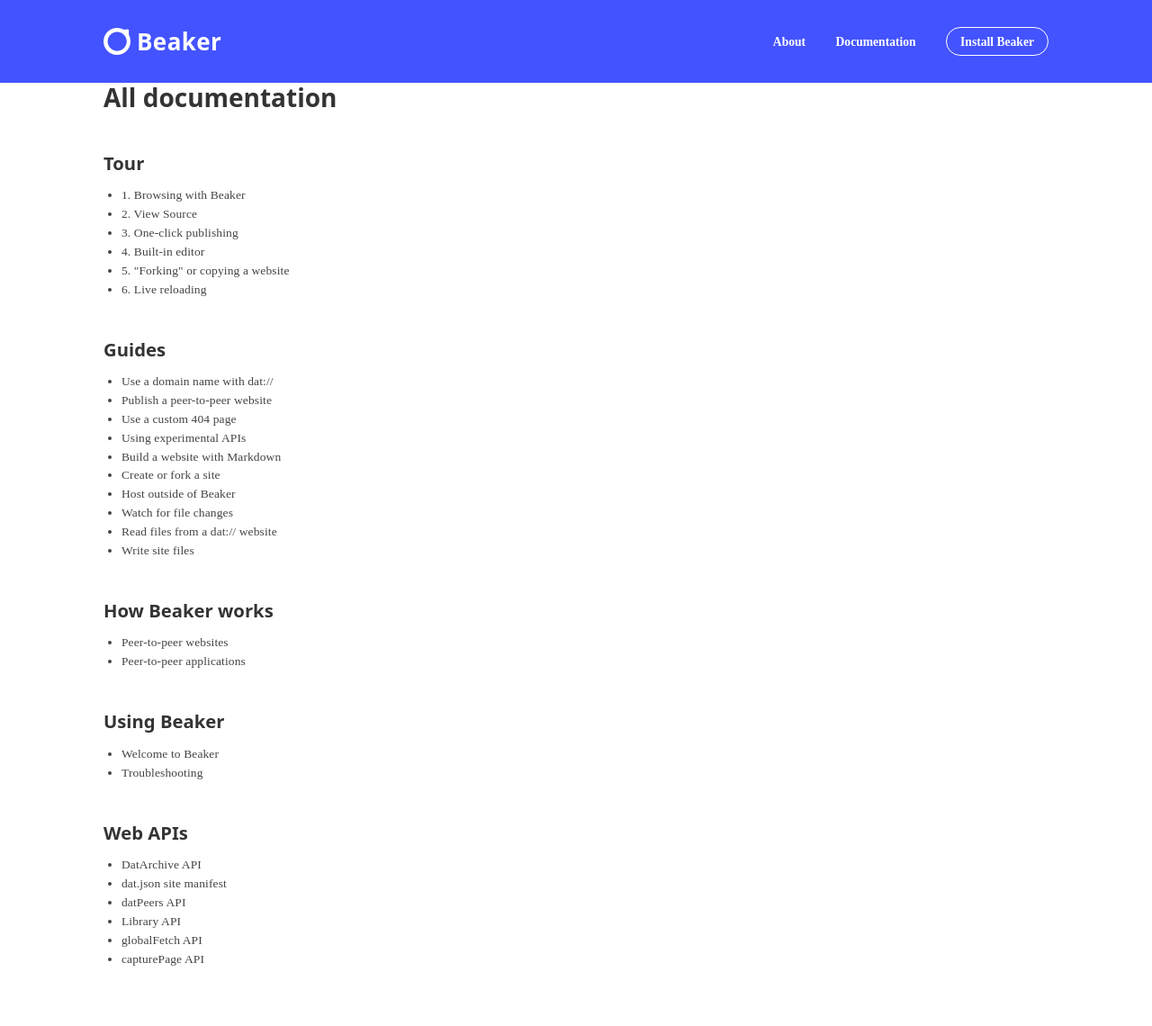
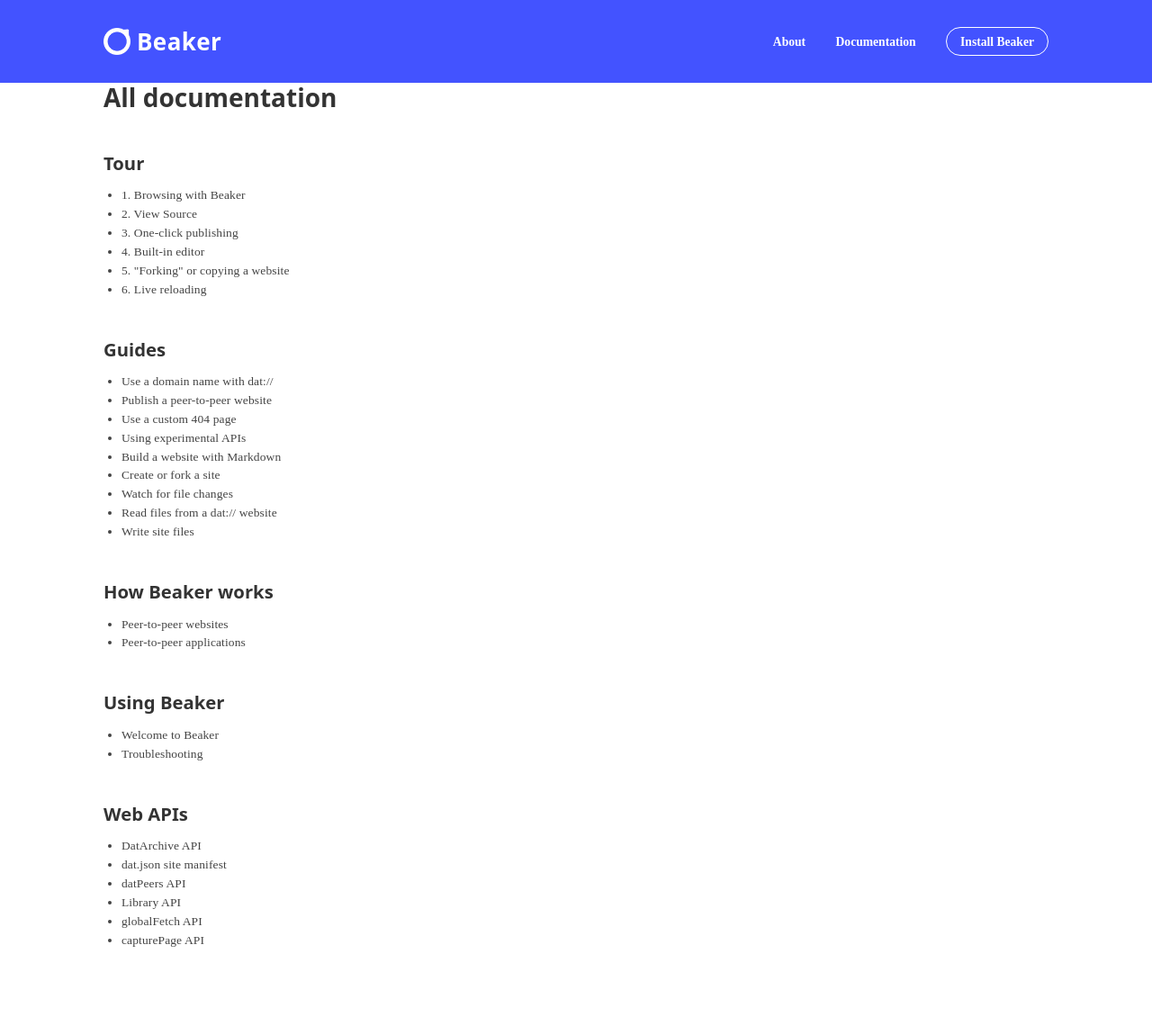
Before and after one commit to beakerbrowser/beakerbrowser.com, a Jekyll site: the page built from _docs/all/index.md, in a window 1280 px wide. Shown: the whole page at 90% size. Built offline with Jekyll 4.4.1, drawn with Linux system fonts in a browser that asks for light colours; some web fonts are replaced.

Commit message:
Temporarily remove host outside of Beaker guide until it can be edited

```diff
--- a/_data/docs.yml
+++ b/_data/docs.yml
@@ -86,8 +86,6 @@
           url: "#custom-styles"
     - title: Create or fork a site
       url: /docs/guides/create-or-fork-a-site
-    - title: Host outside of Beaker
-      url: /docs/guides/host-outside-of-beaker
     - title: Watch for file changes
       featured: true
       url: /docs/guides/watch-for-file-changes
```
